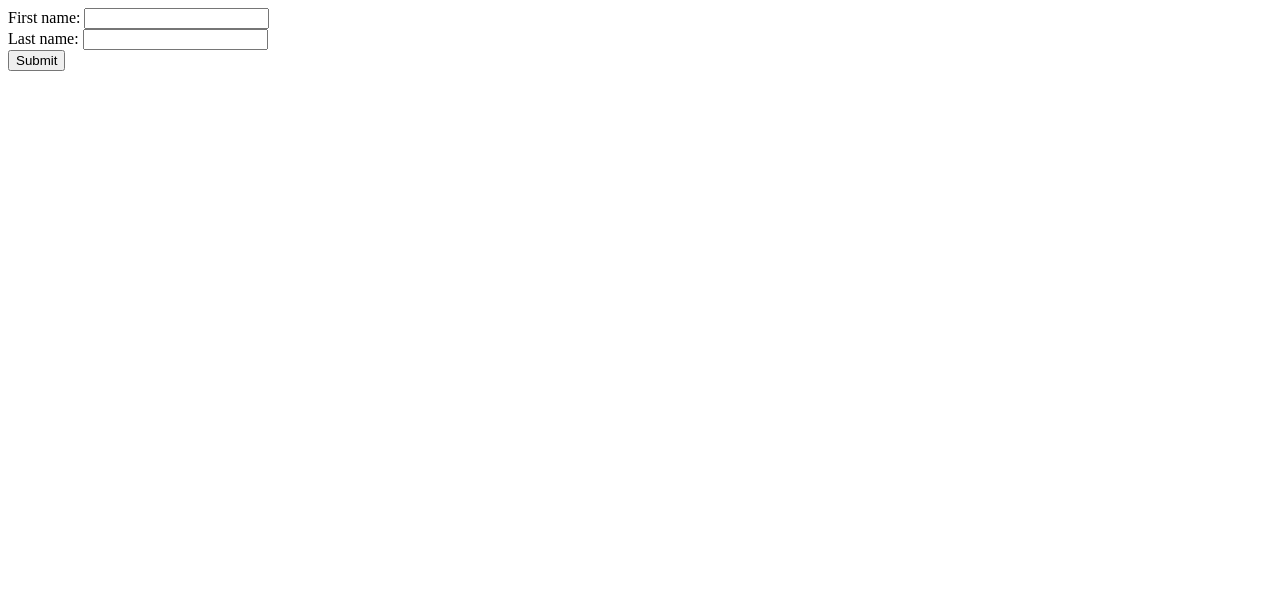
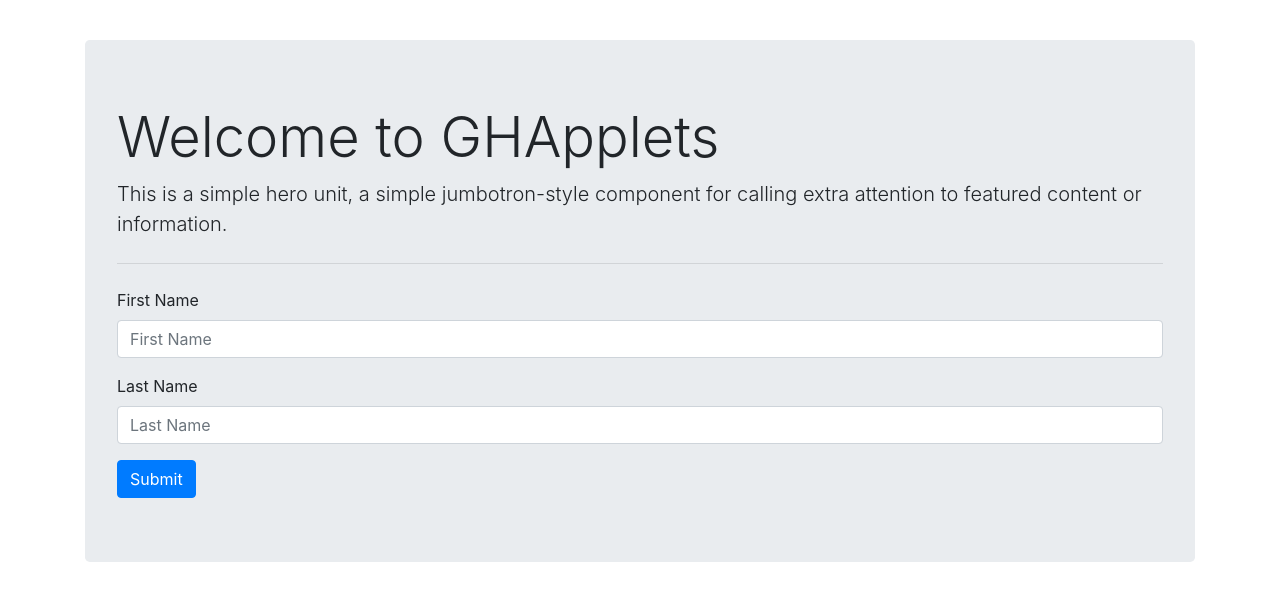
Before and after one commit to ghapplets/serverless-testing, a plain HTML site: page docs/index.html in a window 1280 px wide. Drawn offline with nearby package versions, Linux system fonts and the light colour scheme.

Commit message:
added bootstrap

```diff
--- a/docs/index.html
+++ b/docs/index.html
@@ -1,13 +1,36 @@
-<html>
-<head>
-  <title>Serverless Testing</title>
-</head>
+<!DOCTYPE html>
+<html lang="en">
+  <head>
+    <meta charset="utf-8">
+    <meta http-equiv="X-UA-Compatible" content="IE=edge">
+    <meta name="viewport" content="width=device-width, initial-scale=1">
+    <title>Serverless Testing</title>
+    <link rel="stylesheet" href="https://stackpath.bootstrapcdn.com/bootstrap/4.1.3/css/bootstrap.min.css" integrity="sha384-MCw98/SFnGE8fJT3GXwEOngsV7Zt27NXFoaoApmYm81iuXoPkFOJwJ8ERdknLPMO" crossorigin="anonymous">
+  </head>
 <body>
-  <form action="http://35.237.163.56/gh/applets/form-test" method="get">
-    First name: <input type="text" name="fname"><br>
-    Last name: <input type="text" name="lname"><br>
-    <input type="submit" value="Submit">
-  </form>
+  <div class="container" style="margin-top: 40px">
+    <div class="jumbotron">
+      <h1 class="display-4">Welcome to GHApplets</h1>
+      <p class="lead">This is a simple hero unit, a simple jumbotron-style component for calling extra attention to featured content or information.</p>
+      <hr class="my-4">
+      <form action="http://35.237.163.56/gh/applets/form-test" method="post">
+        <div class="form-group">
+          <label for="fname">First Name</label>
+          <input type="text" class="form-control" id="fname" placeholder="First Name">
+        </div>
+        <div class="form-group">
+          <label for="lname">Last Name</label>
+          <input type="text" class="form-control" id="lname" placeholder="Last Name">
+        </div>
+        <button type="submit" class="btn btn-primary">Submit</button>
+      </form>
+    </div>
+  </div>
+
+  <!-- Latest compiled and minified JavaScript -->
+  <script src="https://code.jquery.com/jquery-3.3.1.slim.min.js" integrity="sha384-q8i/X+965DzO0rT7abK41JStQIAqVgRVzpbzo5smXKp4YfRvH+8abtTE1Pi6jizo" crossorigin="anonymous"></script>
+  <script src="https://cdnjs.cloudflare.com/ajax/libs/popper.js/1.14.3/umd/popper.min.js" integrity="sha384-ZMP7rVo3mIykV+2+9J3UJ46jBk0WLaUAdn689aCwoqbBJiSnjAK/l8WvCWPIPm49" crossorigin="anonymous"></script>
+  <script src="https://stackpath.bootstrapcdn.com/bootstrap/4.1.3/js/bootstrap.min.js" integrity="sha384-ChfqqxuZUCnJSK3+MXmPNIyE6ZbWh2IMqE241rYiqJxyMiZ6OW/JmZQ5stwEULTy" crossorigin="anonymous"></script>
 </body>
 
 </html>
--- /dev/null
+++ b/form-test.js
@@ -0,0 +1,6 @@
+module.exports = async function(context) {
+    return {
+        status: 200,
+        body: "Hello, world!\n"
+    };
+}
```
